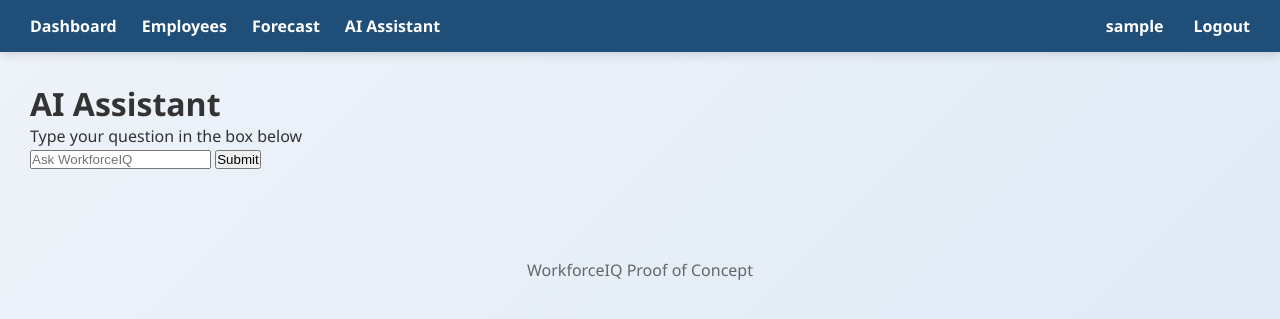
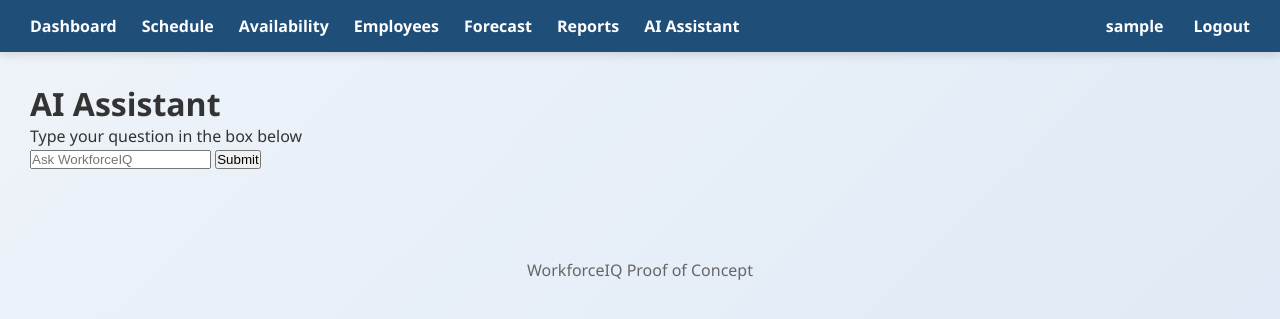
Before and after one commit to mdavis1259/WorkforceIQ, a Flask app: page /ai in a window 1280 px wide. Shown: the top 319 px of the page. Run offline with Flask 3, Linux system fonts and the light colour scheme; the visitor is signed in with stand-in values (Sample User, id 1).

Commit message:
Navbar fix

```diff
--- a/availability/templates/availability.html
+++ b/availability/templates/availability.html
@@ -8,8 +8,12 @@
 <body>
     <nav class="navbar">
         <a href="{{ url_for('dashboard') }}">Dashboard</a>
+        <span class="navbar-text">Schedule</span>
+        <a href="{{ url_for('availability.availability') if current_user.system_role_id == 1 else url_for('availability.avail_select') }}">Availability</a>
         <a href="{{ url_for('employee.employees') }}">Employees</a>
-        <a href="{{ url_for('forecast.forecast') }}">Forecast</a>
+        <span class="navbar-text" {% if current_user.system_role_id != 3 %}hidden=true{% endif %}>Users</span>
+        <a href="{{ url_for('forecast.forecast') }}" {% if current_user.system_role_id == 1 %}hidden=true{% endif %}>Forecast</a>
+        <span class="navbar-text" {% if current_user.system_role_id == 1 %}hidden=true{% endif %}>Reports</span>
         <a href="{{ url_for('assistant.ai_assistant') }}">AI Assistant</a>
         {% if current_user.is_authenticated %}
         <span class="navbar-username">{{ current_user.username }}</span>
--- a/static/style.css
+++ b/static/style.css
@@ -49,10 +49,14 @@ body {
     gap: 25px;
 }
 
-.navbar a {
+.navbar a,
+.navbar-text {
     color: white;
     text-decoration: none;
     font-weight: 600;
+}
+
+.navbar a {
     transition: opacity 0.2s ease;
 }
 
--- a/templates/base.html
+++ b/templates/base.html
@@ -8,8 +8,12 @@
 
     <nav class="navbar">
         <a href="{{ url_for('dashboard') }}">Dashboard</a>
+        <span class="navbar-text">Schedule</span>
+        <a href="{{ url_for('availability.availability') if current_user.system_role_id == 1 else url_for('availability.avail_select') }}">Availability</a>
         <a href="{{ url_for('employee.employees') }}">Employees</a>
-        <a href="{{ url_for('forecast.forecast') }}">Forecast</a>
+        <span class="navbar-text" {% if current_user.system_role_id != 3 %}hidden=true{% endif %}>Users</span>
+        <a href="{{ url_for('forecast.forecast') }}" {% if current_user.system_role_id == 1 %}hidden=true{% endif %}>Forecast</a>
+        <span class="navbar-text" {% if current_user.system_role_id == 1 %}hidden=true{% endif %}>Reports</span>
         <a href="{{ url_for('assistant.ai_assistant') }}">AI Assistant</a>
         {% if current_user.is_authenticated %}
         <span class="navbar-username">{{ current_user.username }}</span>
```
